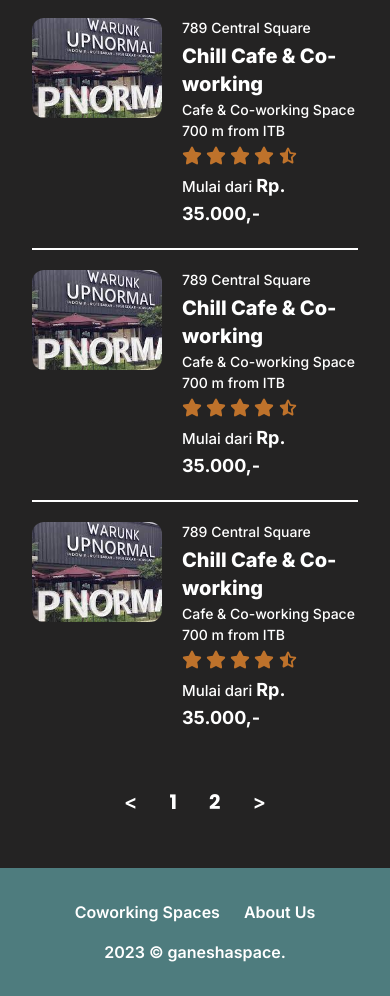
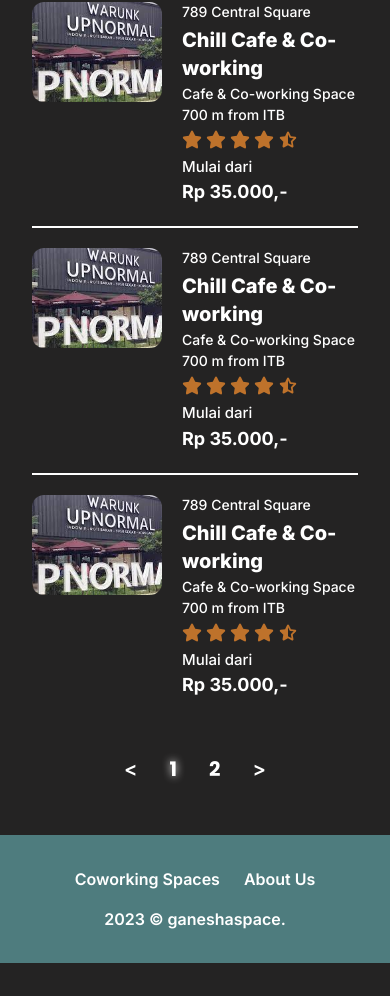
Before and after one commit to dewodt/Milestone02_K19, a Next.js app: page /cafe in a window 390 px wide. Shown: the part 900-1896 px from the top of the page. After the commit the page ends 1863 px from the top, so only its background shows below. Built offline with nearby package versions, Linux system fonts and the light colour scheme.

Commit message:
feat(cafe): Update PR into main, change redirect links from co-working-space into cafe

```diff
--- a/app/page.tsx
+++ b/app/page.tsx
@@ -59,7 +59,7 @@ const Home = () => {
           </p>
 
           {/* Button */}
-          <Link href="/coworking-spaces">
+          <Link href="/cafe">
             <Button color="solid-blue-green">Lebih Lengkap!</Button>
           </Link>
         </div>
@@ -171,7 +171,7 @@ const Home = () => {
                 cocok dan pas untuk mahasiswa.`}
               </p>
               <Link
-                href={`/coworking-spaces/${ourRecommendation.id}`}
+                href={`/cafe/${ourRecommendation.id}`}
                 className="self-center sm:self-start"
               >
                 <Button color="solid-blue-green">Lihat Lebih Detail</Button>
--- a/components/CafeList.tsx
+++ b/components/CafeList.tsx
@@ -33,6 +33,13 @@ const CafeList = ({
     }
   };
 
+  // Function to format currency
+  const formattedCurrency = new Intl.NumberFormat("id-ID", {
+    style: "currency",
+    currency: "IDR",
+    minimumFractionDigits: 0,
+  }).format(startPrice!) + ",-";
+
   return (
     <>
       {/* Horizontal line */}
@@ -41,15 +48,17 @@ const CafeList = ({
       {/* Main content */}
       <div key={id} className="flex gap-5 animate-blink md:gap-8 lg:gap-10 w-full">
         {/* Link to the cafe details page */}
+        <div className="rounded-xl w-[130px] h-[100px] md:w-[230px] md:h-[180px] lg:w-[350px] lg:h-[250px] overflow-hidden">
           <Link href={`/cafe/${id}`}>
             <Image
               height={300}
               width={300}
               src="/upnormal.jpeg"
               alt="Cafe"
-            className="rounded-xl w-[130px] h-[100px] md:w-[230px] md:h-[180px] lg:w-[350px] lg:h-[250px] object-center object-cover hover:opacity-75 transition-opacity"
+              className="object-center object-cover hover:scale-110 duration-300 w-full h-full hover:opacity-75 transition-all"
             />
           </Link>
+        </div>
         <div className="flex flex-1 text-white gap-0.5 lg:gap-1 flex-col font-inter font-medium">
           {/* Cafe address and title */}
           <h3 className="text-sm lg:text-base mb-0.5 lg:mb-1">{address}</h3>
@@ -68,7 +77,7 @@ const CafeList = ({
           <h5 className="text-[15px] lg:text-base mt-0.5 lg:mt-1">
             Mulai dari{" "}
             <span className="font-bold text-lg lg:text-xl">
-              Rp. {startPrice.toLocaleString("id-ID")},-
+              {formattedCurrency}
             </span>
           </h5>
         </div>
--- a/components/Pagination.tsx
+++ b/components/Pagination.tsx
@@ -11,7 +11,7 @@ const Pagination = ({ numberPage, currentNumberPage, setCurrentNumberPage }: { n
                 <button
                     onClick={() => currentNumberPage > 1 && setCurrentNumberPage(currentNumberPage - 1)}
                     aria-label="Previous Button"
-                    className={`px-2 rounded-lg hover:scale-105 ${currentNumberPage <= 1 && "cursor-not-allowed"}`}
+                    className={`px-2 rounded-lg hover:scale-125 hover:drop-shadow-[0px_0px_4px_#FFFFFF] transition duration-300 ${currentNumberPage <= 1 && "cursor-not-allowed"}`}
                     disabled={currentNumberPage <= 1} // Disable the button when at the first page
                 >
                     <div className="w-full h-full rounded-lg font-inter font-semibold text-xl flex items-center justify-center">
@@ -25,7 +25,7 @@ const Pagination = ({ numberPage, currentNumberPage, setCurrentNumberPage }: { n
                         key={number}
                         onClick={() => setCurrentNumberPage(number)} // Set the currentNumberPage to the clicked number
                         aria-label={`Page-${number}`}
-                        className={`px-2 rounded-lg hover:scale-105 `}
+                        className={`px-2 ${currentNumberPage===number&&"drop-shadow-[0px_0px_4px_#FFFFFF]"} rounded-lg hover:scale-125 hover:drop-shadow-[0px_0px_4px_#FFFFFF] transition duration-300 `}
                     >
                         <div className="w-full h-full rounded-lg font-poppins text-xl flex items-center justify-center">
                             <p className="text-white ">
@@ -37,7 +37,7 @@ const Pagination = ({ numberPage, currentNumberPage, setCurrentNumberPage }: { n
                 <button
                     onClick={() => currentNumberPage < numberPage && setCurrentNumberPage(currentNumberPage + 1)}
                     aria-label="Next Button"
-                    className={`px-2 rounded-lg hover:scale-105 ${currentNumberPage >= numberPage && "cursor-not-allowed"}`}
+                    className={`px-2 rounded-lg hover:scale-125 hover:drop-shadow-[0px_0px_4px_#FFFFFF] transition duration-300 ${currentNumberPage >= numberPage && "cursor-not-allowed"}`}
                     disabled={currentNumberPage >= numberPage} // Disable the button when at the last page
                 >
                     <div className="w-full h-full rounded-lg font-inter font-semibold text-xl flex items-center justify-center">
--- a/components/cards.tsx
+++ b/components/cards.tsx
@@ -24,7 +24,7 @@ const Cards = ({ id, title, url, rating, review, priceStart }: CardsProps) => {
     .replace(".", ",");
 
   return (
-    <Link href={`/coworking-spaces/${id}`}>
+    <Link href={`/cafe/${id}`}>
       <article className="group flex flex-col gap-2">
         {/* Image */}
         <div className=" overflow-hidden rounded-lg">
```
Lines whose indentation alone changed are shown as unchanged.
